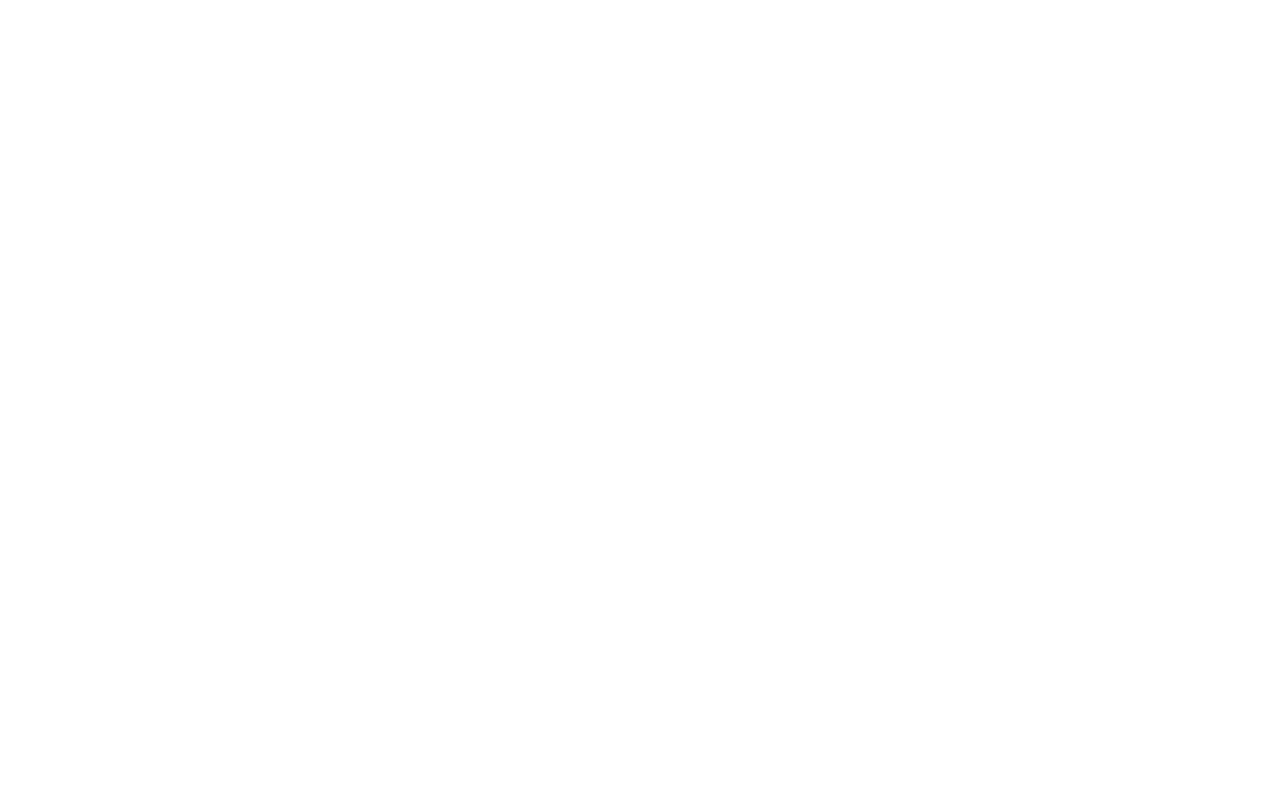
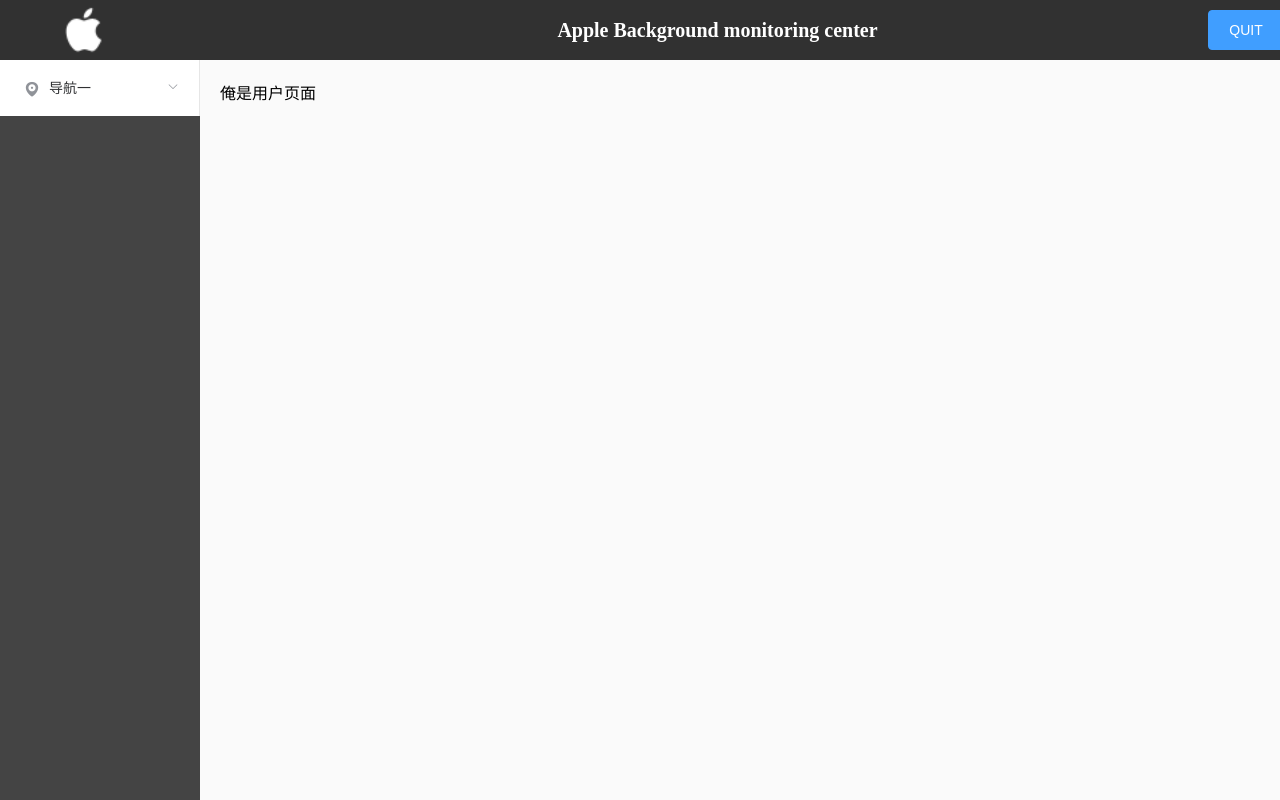
Before and after one commit to itdolphin/manager1.0, a Vue app: page /#/users in a window 1280 px wide. Built offline with nearby package versions, Linux system fonts and the light colour scheme.

Commit message:
整合嵌套路由

```diff
--- a/src/components/index.vue
+++ b/src/components/index.vue
@@ -19,7 +19,7 @@
     </el-header>
     <el-container>
       <el-aside class="index_aside" width="200px">
-        <el-menu
+        <el-menu router
           default-active="2"
           class="el-menu-vertical-demo"
         >
@@ -29,15 +29,16 @@
               <span>导航一</span>
             </template>
             <el-menu-item-group>
-              <el-menu-item index="1-1"><i class="el-icon-menu"></i>选项1</el-menu-item>
-              <el-menu-item index="1-2"><i class="el-icon-menu"></i>选项2</el-menu-item>
+              <el-menu-item index="users"><i class="el-icon-menu"></i>用户列表</el-menu-item>
             </el-menu-item-group>
           </el-submenu>
 
 
         </el-menu>
       </el-aside>
-      <el-main class="index_main">Main</el-main>
+      <el-main class="index_main">
+          <router-view></router-view>
+      </el-main>
     </el-container>
   </el-container>
 </template>
--- /dev/null
+++ b/src/components/users.vue
@@ -0,0 +1,13 @@
+<template>
+    <div>俺是用户页面</div>
+</template>
+
+<script>
+export default {
+    name:"users"
+}
+</script>
+
+<style>
+
+</style>
```
Also changed, not shown: src/router.js (+6 -1 lines), 1 other file (tests, documents, lock files or other folders).
